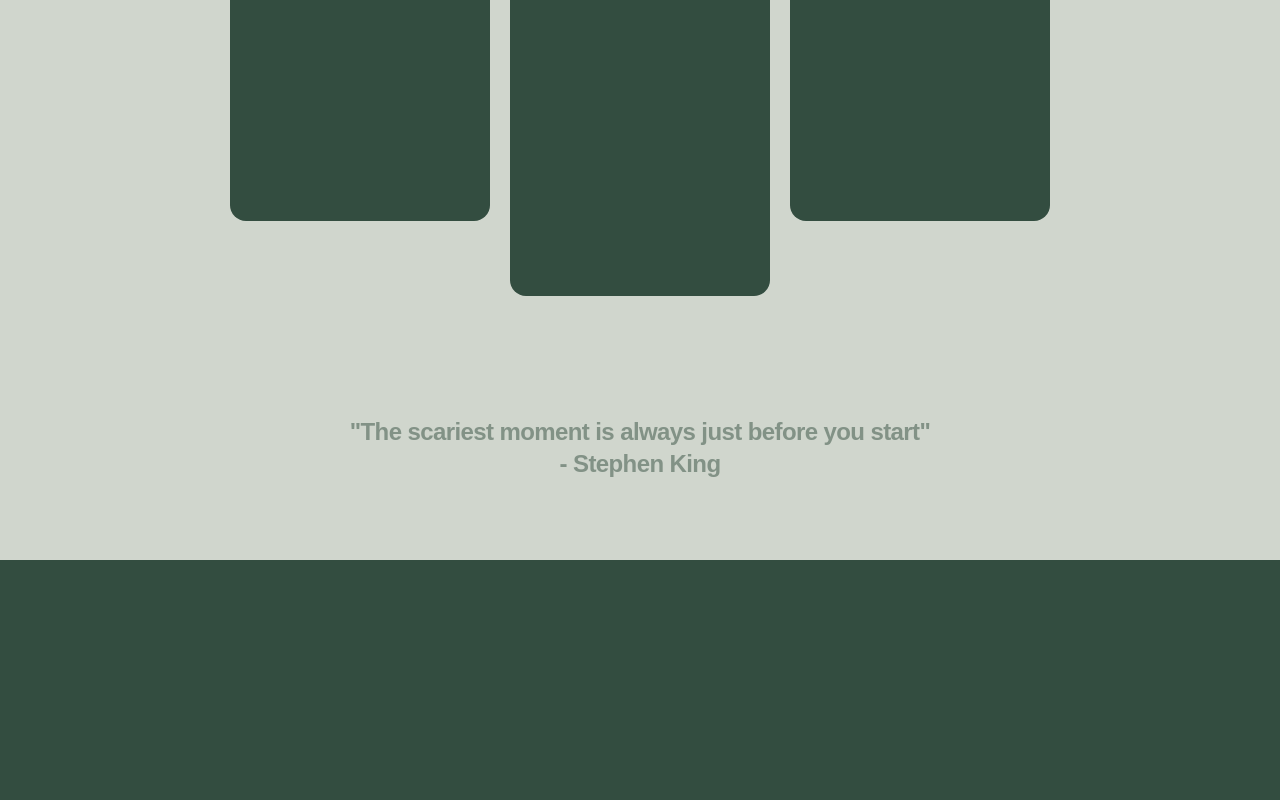
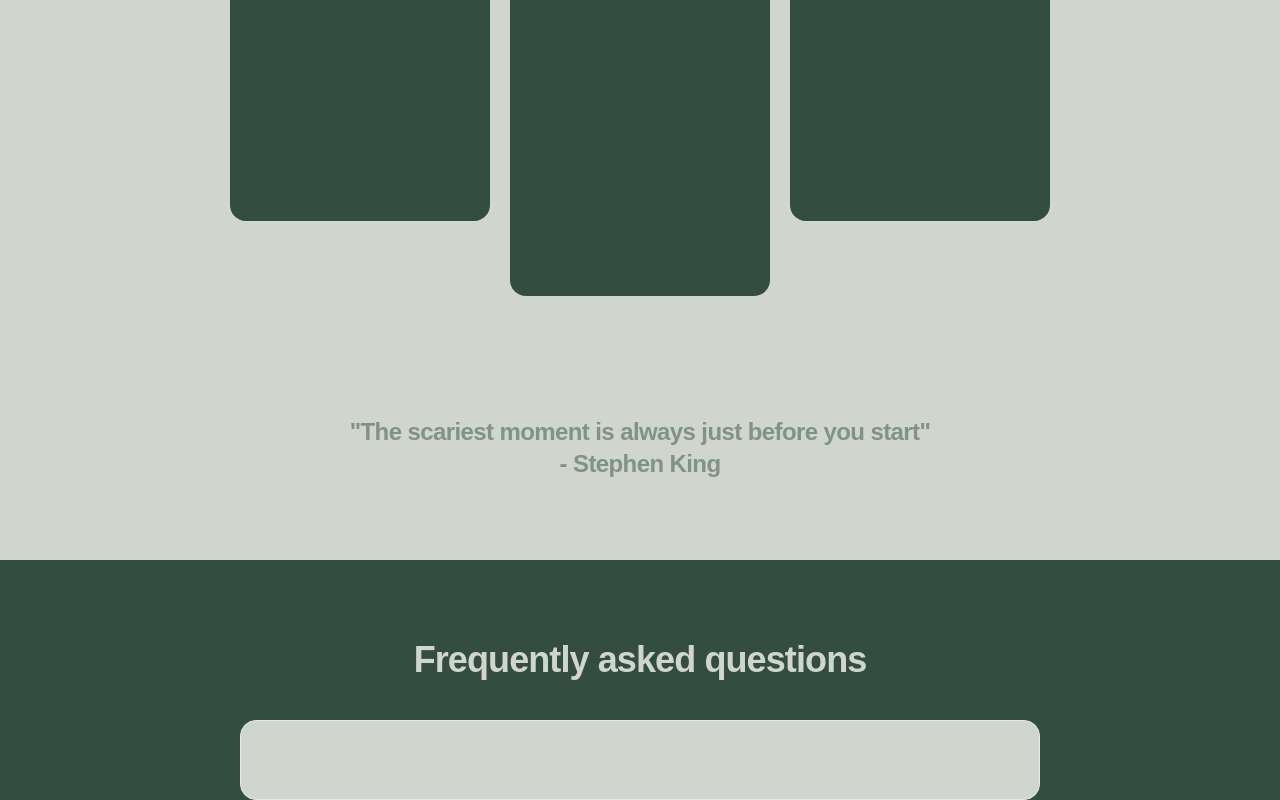
Before and after one commit to ethancreates/article-pal, a Next.js app: page / in a window 1280 px wide. Shown: the part 5401-6201 px from the top of the page. Before the commit the page ends 5961 px from the top, so only its background shows below. Built offline with nearby package versions, Linux system fonts and the light colour scheme; a web font is replaced by a local one.

Commit message:
accordion element init, not yet done with whole FAQ section

```diff
--- a/package.json
+++ b/package.json
@@ -12,6 +12,7 @@
     "@radix-ui/react-slot": "^1.0.2",
     "class-variance-authority": "^0.7.0",
     "clsx": "^2.1.0",
+    "framer-motion": "^11.0.24",
     "lucide-react": "^0.363.0",
     "next": "14.1.4",
     "react": "^18",
--- a/src/app/page.tsx
+++ b/src/app/page.tsx
@@ -1,3 +1,4 @@
+import FAQsSection from "@/components/FAQsSection";
 import FeaturesSection from "@/components/FeaturesSection";
 import HeroSection from "@/components/HeroSection";
 import HowToSection from "@/components/HowToSection";
@@ -12,6 +13,7 @@ export default function Home() {
       <FeaturesSection />
       <HowToSection />
       <PricingSection />
+      <FAQsSection />
     </main>
   );
 }
--- /dev/null
+++ b/src/components/AccordionElement.tsx
@@ -0,0 +1,38 @@
+"use client";
+
+import { useState } from "react";
+import { motion } from "framer-motion";
+
+type AccordionElementProps = {
+  title: string;
+  children: JSX.Element;
+  defaultOpen?: boolean;
+};
+
+const AccordionElement = ({
+  title,
+  children,
+  defaultOpen = false,
+}: AccordionElementProps) => {
+  const [open, setOpen] = useState(defaultOpen);
+  return (
+    <motion.div
+      animate={open ? "open" : "closed"}
+      className="border rounded-2xl bg-foreground w-[800px] h-[80px]"
+    >
+      <button
+        onClick={() => setOpen((pv) => !pv)}
+        className="flex w-full items-center justify-between gap-4 py-6"
+      >
+        <motion.span
+          variants={{
+            open: {},
+          }}
+        >
+          {title}
+        </motion.span>
+      </button>
+    </motion.div>
+  );
+};
+export default AccordionElement;
--- /dev/null
+++ b/src/components/FAQsSection.tsx
@@ -0,0 +1,18 @@
+import AccordionElement from "./AccordionElement";
+
+const FAQsSection = () => {
+  return (
+    <section className="flex flex-col items-center mt-20">
+      <h2 className="text-4xl font-bold tracking-tight mb-10">
+        Frequently asked questions
+      </h2>
+      {/* Accordion */}
+      <div>
+        <AccordionElement title="Question 1">
+          <p>Answer 1</p>
+        </AccordionElement>
+      </div>
+    </section>
+  );
+};
+export default FAQsSection;
```
Also changed, not shown: 1 other file (tests, documents, lock files or other folders).
